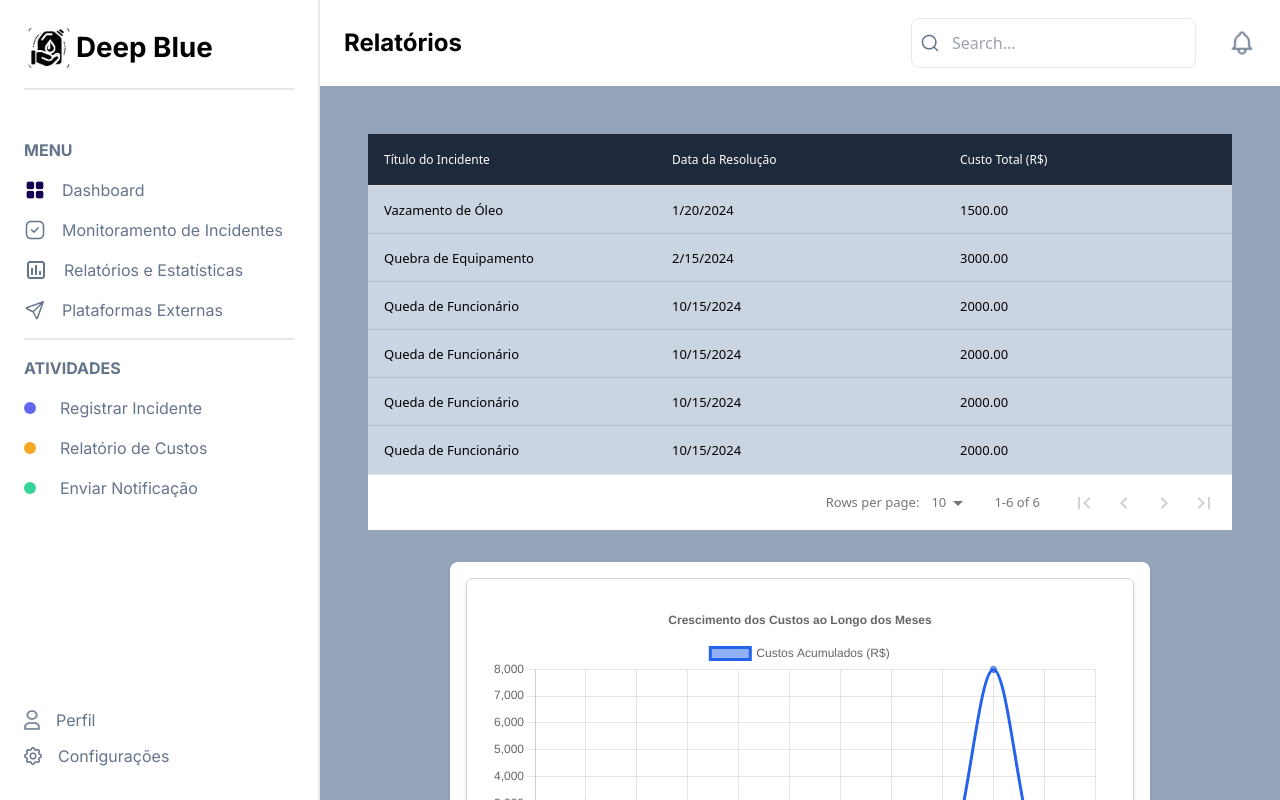
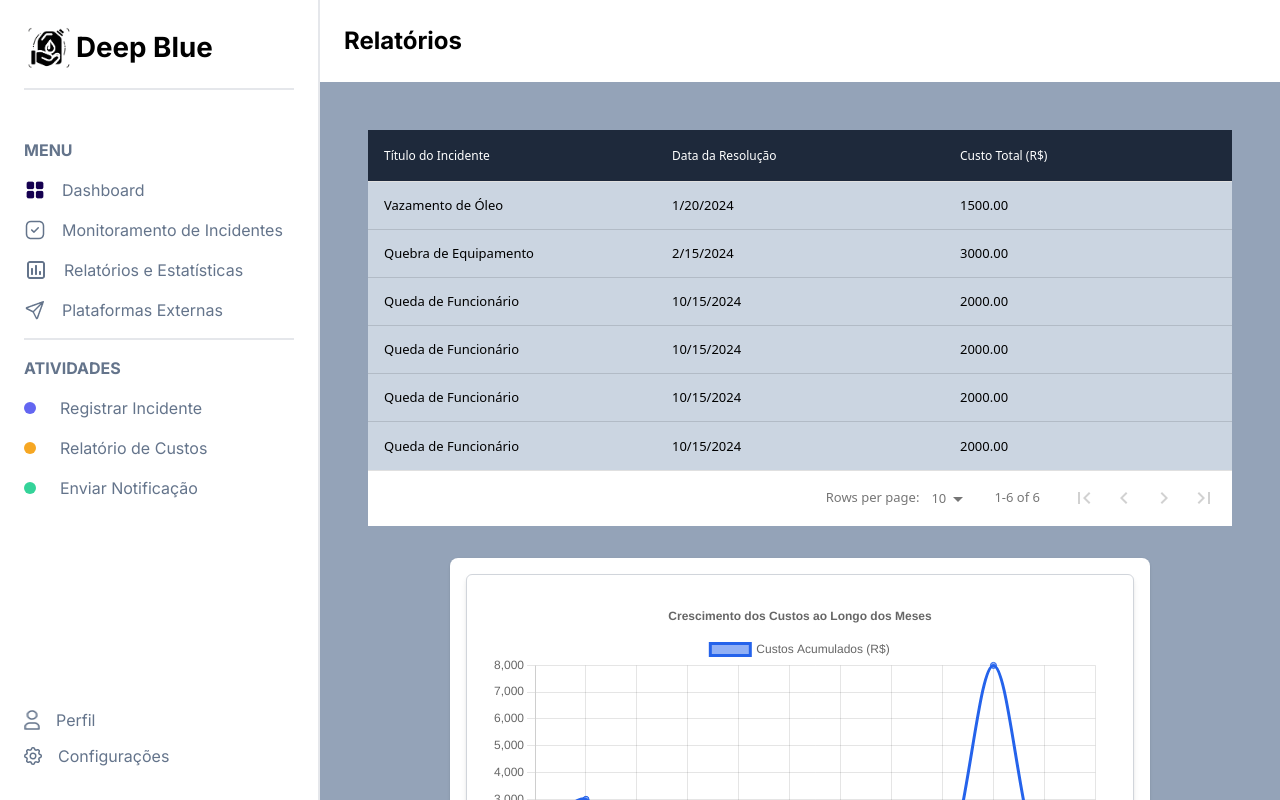
Before and after one commit to briotza/deep-blue, a React (Vite) app: page /relatorios in a window 1280 px wide. Built offline with nearby package versions, Linux system fonts and the light colour scheme.

Commit message:
feat: excluí opção de busca e notificação da topbar

```diff
--- a/src/components/dashboard/topbar.tsx
+++ b/src/components/dashboard/topbar.tsx
@@ -17,14 +17,6 @@ if (location.pathname === '/dashboard') {
     return (
         <div className="flex flex-row p-6 h-[86px] items-center">
             <p className="font-inter text-2xl font-bold">{title}</p>
-            <div className='flex flex-row items-center ml-auto space-x-8'>
-                <div className="border rounded-lg flex flex-row p-2 items-center">
-                    <img src={search} className='w-5 h-5 mr-2' /><input type="text" placeholder="Search..." className='p-1' />
-                </div>
-                <button><img src={bell} className='w-7 h-7' /></button>
-
-            </div>
-
         </div>
     )
 }
```
